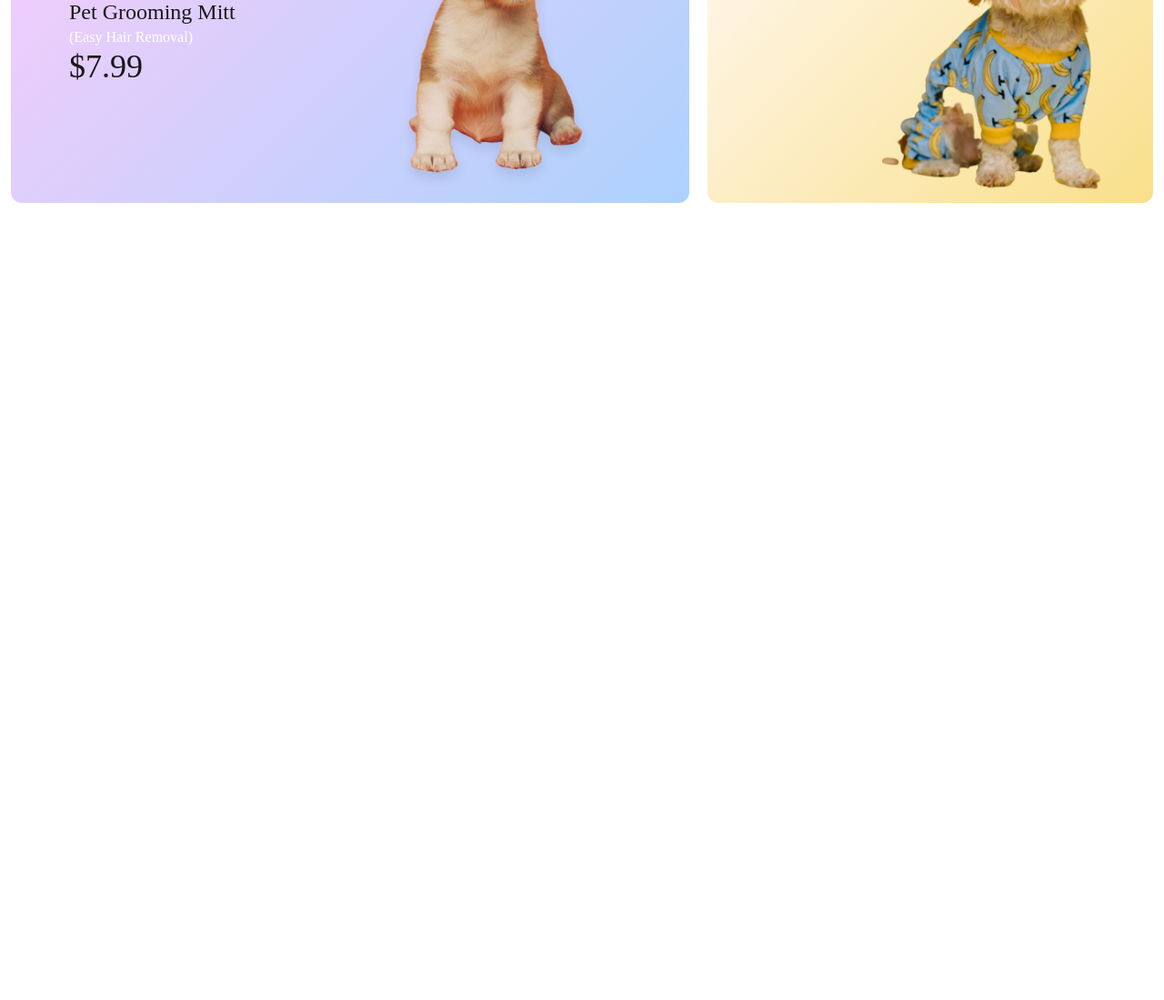
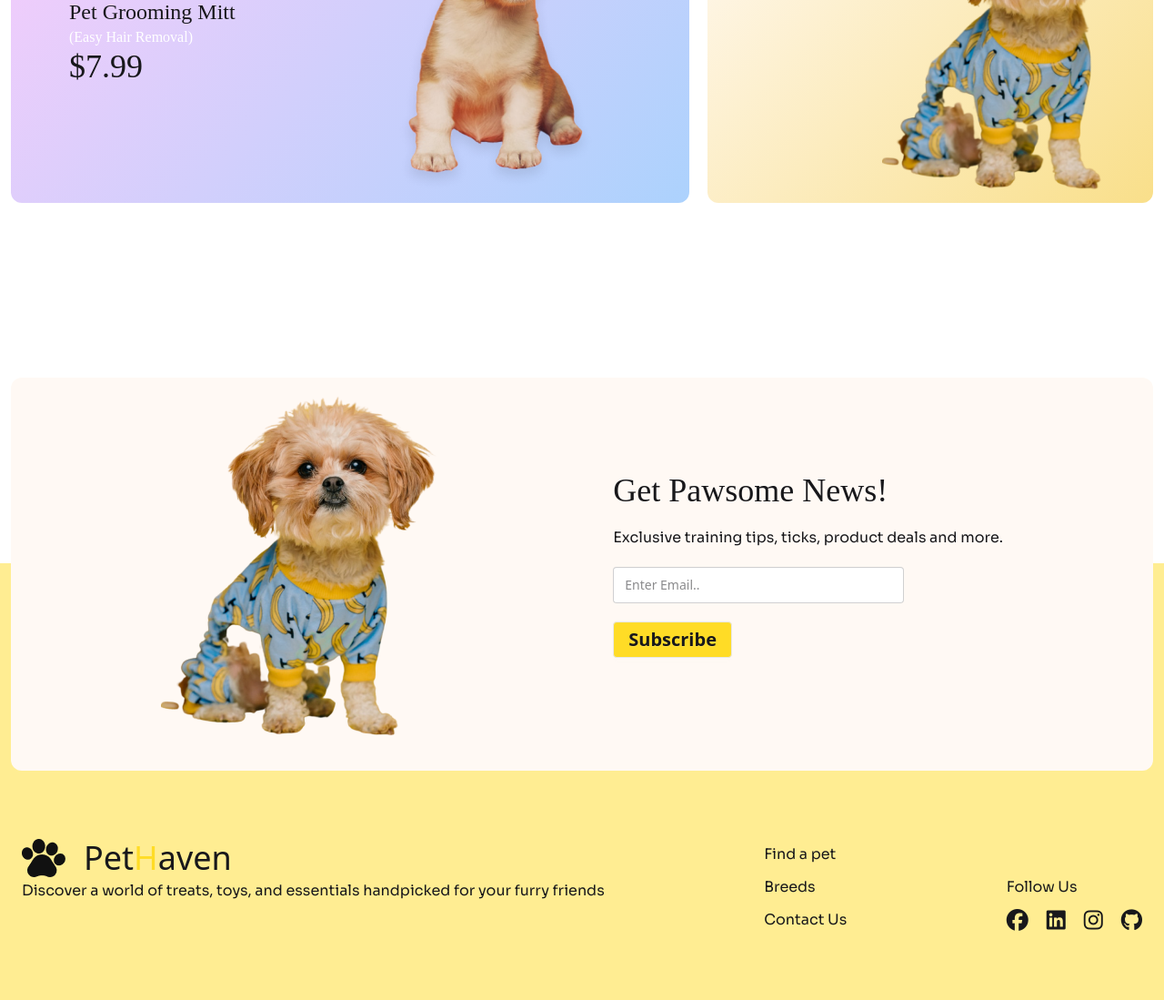
Before and after one commit to devenamulshikder/pet-haven, a plain HTML site: page index.html in a window 1280 px wide. Shown: the part 2387-3486 px from the top of the page at 91% size. Before the commit the page ends 2686 px from the top, so only its background shows below. Drawn offline with nearby package versions, Linux system fonts and the light colour scheme; a web font is replaced by a local one.

Commit message:
add footer section with subscription form and social media links

```diff
--- a/index.html
+++ b/index.html
@@ -419,7 +419,7 @@
           Everyday low Price
         </h1>
 
-        <div class="lg:grid  lg:grid-cols-5 gap-5 hidden">
+        <div class="lg:grid lg:grid-cols-5 gap-5 hidden">
           <div
             style="
               border-radius: 12px;
@@ -429,12 +429,12 @@
                 rgb(172, 210, 253) 100%
               );
             "
-            class=" col-span-3 flex flex-col lg:flex-row lg:items-center lg:px-16 "
+            class="col-span-3 flex flex-col lg:flex-row lg:items-center lg:px-16"
           >
             <div class="lg:flex-1">
               <p class="sora hidden lg:flex">Under Price</p>
               <h1 class="adlam text-xl lg:text-2xl">Pet Grooming Mitt</h1>
-              <p class="adlam text-white  hidden lg:flex">(Easy Hair Removal)</p>
+              <p class="adlam text-white hidden lg:flex">(Easy Hair Removal)</p>
               <h1 class="adlam text-4xl">$7.99</h1>
             </div>
             <div class="lg:flex-1">
@@ -451,13 +451,13 @@
                 rgb(249, 223, 138) 100%
               );
             "
-            class=" col-span-2 flex px-16"
+            class="col-span-2 flex px-16"
           >
             <div class="mt-10">
               <h1 class="adlam text-xl lg:text-2xl">T-Shirt for Dogs</h1>
               <h1 class="adlam text-4xl text-[#FFDC26]">$7.99</h1>
             </div>
-            <div  class="ml-32 mt-5 size-72  absolute ">
+            <div class="ml-32 mt-5 size-72 absolute">
               <img src="./assets/cute-pet-mid.png" alt="" />
             </div>
           </div>
@@ -471,7 +471,8 @@
                 134.71deg,
                 rgb(248, 204, 251) 1.286%,
                 rgb(172, 210, 253) 100%
-              ); height: 300px;
+              );
+              height: 300px;
             "
             class="flex justify-between px-8"
           >
@@ -479,7 +480,7 @@
               <h1 class="adlam text-xl lg:text-2xl">Pet Grooming Mitt</h1>
               <h1 class="adlam text-4xl text-[#Ffff]">$7.99</h1>
             </div>
-            <div  class="ml-36 mt-14 size-52  absolute ">
+            <div class="ml-36 mt-14 size-52 absolute">
               <img src="./assets/cute-dog-mid.png" alt="" />
             </div>
           </div>
@@ -491,7 +492,8 @@
                 134.71deg,
                 rgb(255, 249, 244) 1.511%,
                 rgb(249, 223, 138) 100%
-              ); height: 300px;
+              );
+              height: 300px;
             "
             class="flex justify-between px-8"
           >
@@ -499,13 +501,77 @@
               <h1 class="adlam text-xl lg:text-2xl">T-Shirt for Dogs</h1>
               <h1 class="adlam text-4xl text-[#FFDC26]">$7.99</h1>
             </div>
-            <div  class="ml-28 mt-7 size-52  absolute ">
+            <div class="ml-28 mt-7 size-52 absolute">
               <img src="./assets/cute-pet-mid.png" alt="" />
             </div>
           </div>
         </div>
       </section>
     </main>
-    <footer></footer>
+    <footer class="bg-[#FFDC2680] mt-96 lg:72 px-3">
+      <div class="max-w-7xl mx-auto p-3 relative">
+        <!-- Get Pawsome News! -->
+
+        <div
+          class="flex flex-col lg:flex-row lg:justify-evenly lg:items-center gap-5 lg:gap-10 bg-[#FFF9F4] rounded-xl lg:p-5 text-center lg:text-left w-full absolute transform -translate-x-1/2 -translate-y-1/2 left-1/2  "
+        >
+          <div class="lg:flex hidden">
+            <img src="./assets/cute-pet-mid.png" alt="" />
+          </div>
+          <div class="flex lg:hidden ml-18">
+            <img src="./assets/cute-pet-small.png" alt="" />
+          </div>
+          <div>
+            <h1 class="text-3xl lg:text-4xl adlam">Get Pawsome News!</h1>
+            <p class="sora my-5">
+              Exclusive training tips, ticks, product deals and more.
+            </p>
+            <input
+              type="text"
+              placeholder="Enter Email.."
+              class="input input-md"
+            />
+            <button
+              class="btn my-5 lg:text-xl bg-[#FFDC26] hover:scale-110 transition-all"
+            >
+              Subscribe
+            </button>
+          </div>
+        </div>
+
+
+        <!-- footer coded -->
+        <div
+          class="flex flex-col lg:flex-row lg:justify-between gap-5 lg:mt-72 mt-[400px] mb-16"
+        >
+          <div>
+            <div class="flex items-center gap-5">
+              <img src="./assets/logo-footer.png" alt="logo" />
+              <p class="text-4xl">
+                Pet<span class="text-[#FFDC26]">H</span>aven
+              </p>
+            </div>
+            <p class="sora">
+              Discover a world of treats, toys, and essentials handpicked for
+              your furry friends
+            </p>
+          </div>
+          <div class="flex flex-col gap-3 sora mt-2">
+            <a href="">Find a pet</a>
+            <a href="">Breeds</a>
+            <a href="">Contact Us</a>
+          </div>
+          <div class="flex flex-col gap-3 justify-end">
+            <p class="sora">Follow Us</p>
+            <div class="flex gap-5 text-2xl">
+              <i class="fa-brands fa-facebook"></i>
+              <i class="fa-brands fa-linkedin"></i>
+              <i class="fa-brands fa-instagram"></i>
+              <i class="fa-brands fa-github"></i>
+            </div>
+          </div>
+        </div>
+      </div>
+    </footer>
   </body>
 </html>
```
